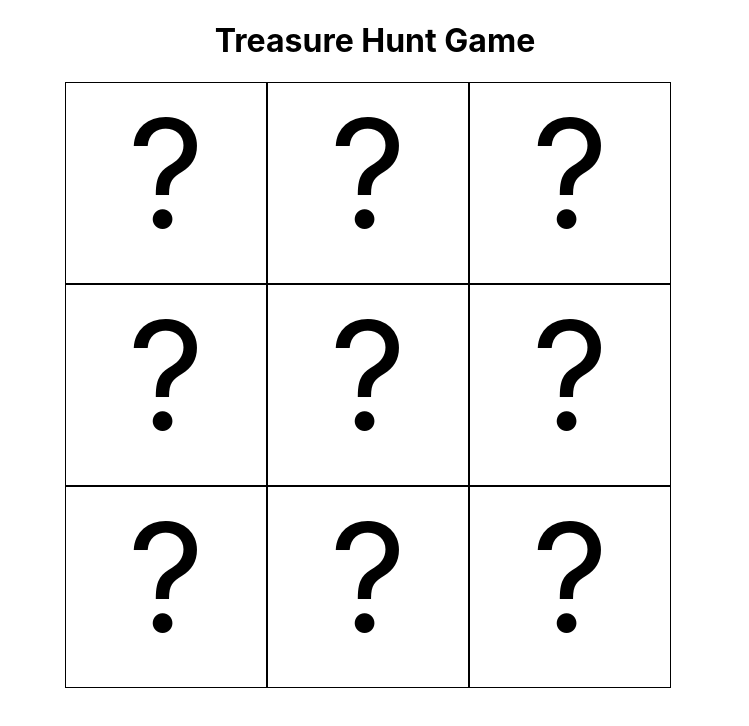
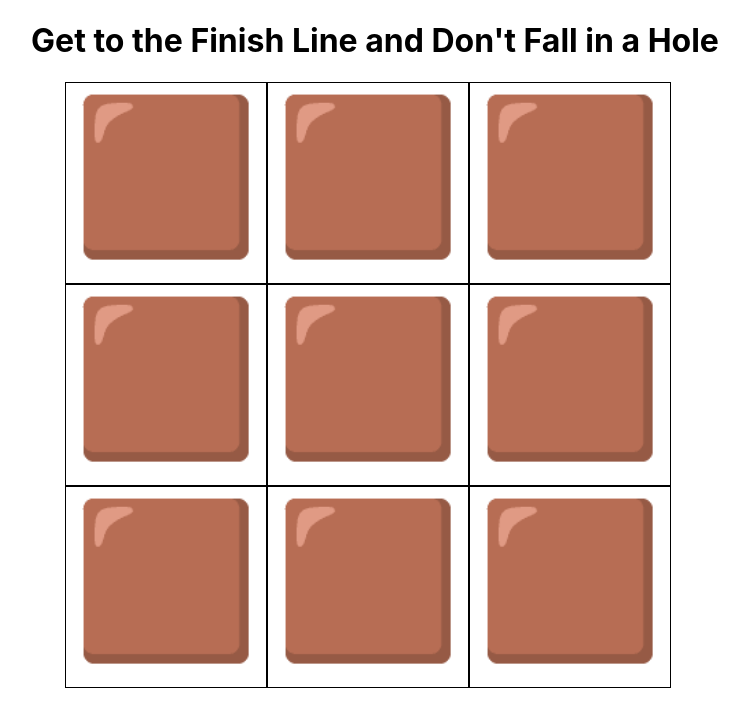
Before and after one commit to learn-academy-2022-golf/treasurehunt-renitagid, a React (Create React App) app: page / in a window 1280 px wide. Shown: the top 726 px of the page, without its empty margins (265-1014 px from the left). Built offline with nearby package versions, Linux system fonts and the light colour scheme.

Commit message:
treasure and bomb emojis appear

```diff
--- a/src/App.js
+++ b/src/App.js
@@ -5,27 +5,38 @@ import Square from "./components/Square";
 
 const App = () => {
   const [board, setBoard] = useState([
-    "?",
-    "?",
-    "?",
-    "?",
-    "?",
-    "?",
-    "?",
-    "?",
-    "?",
+    "🟫",
+    "🟫",
+    "🟫",
+    "🟫",
+    "🟫",
+    "🟫",
+    "🟫",
+    "🟫",
+    "🟫",
   ]);
+  const [treasureLocation, setTreasureLocation] = useState(
+    Math.floor(Math.random() * board.length)
+  );
+  const [bombLocation, setBombLocation] = useState(
+    Math.floor(Math.random() * board.length)
+  );
 
   const handleGamePlay = (index) => {
     //alert(index);
-    let updatedBoard = [...board]
-    updatedBoard[index] = "🌴"
-    setBoard(updatedBoard)
+    let updatedBoard = [...board];
+    if(index===treasureLocation){
+      updatedBoard[index] = "🏁";
+    } else if (index ===bombLocation){
+      updatedBoard[index] = "🕳";
+    } else {
+    updatedBoard[index] = "🐾";}
+    setBoard(updatedBoard);
   };
 
   return (
     <>
-      <h1>Treasure Hunt Game</h1>
+      <h1>Get to the Finish Line and Don't Fall in a Hole</h1>
       <div className="gameboard">
         {board.map((value, index) => {
           return (
```
Also changed, not shown: 1 other file (tests, documents, lock files or other folders).
